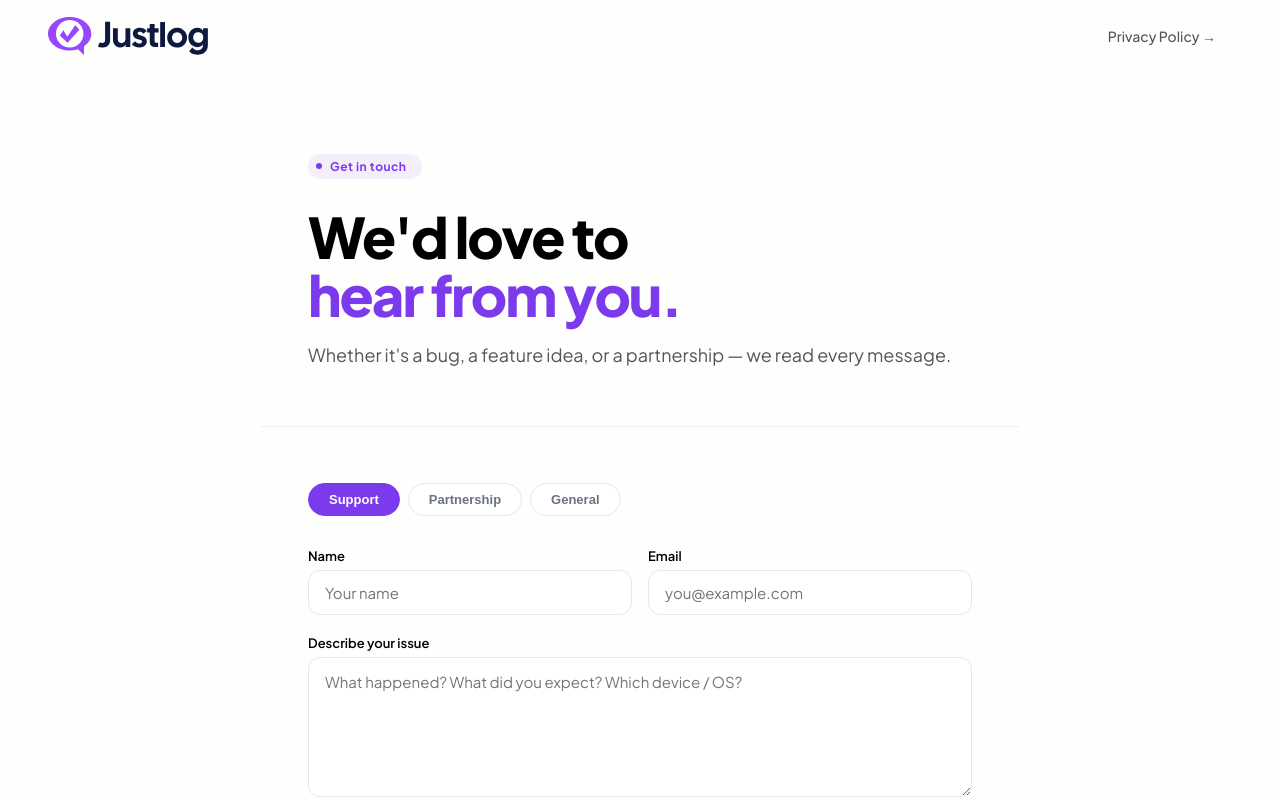
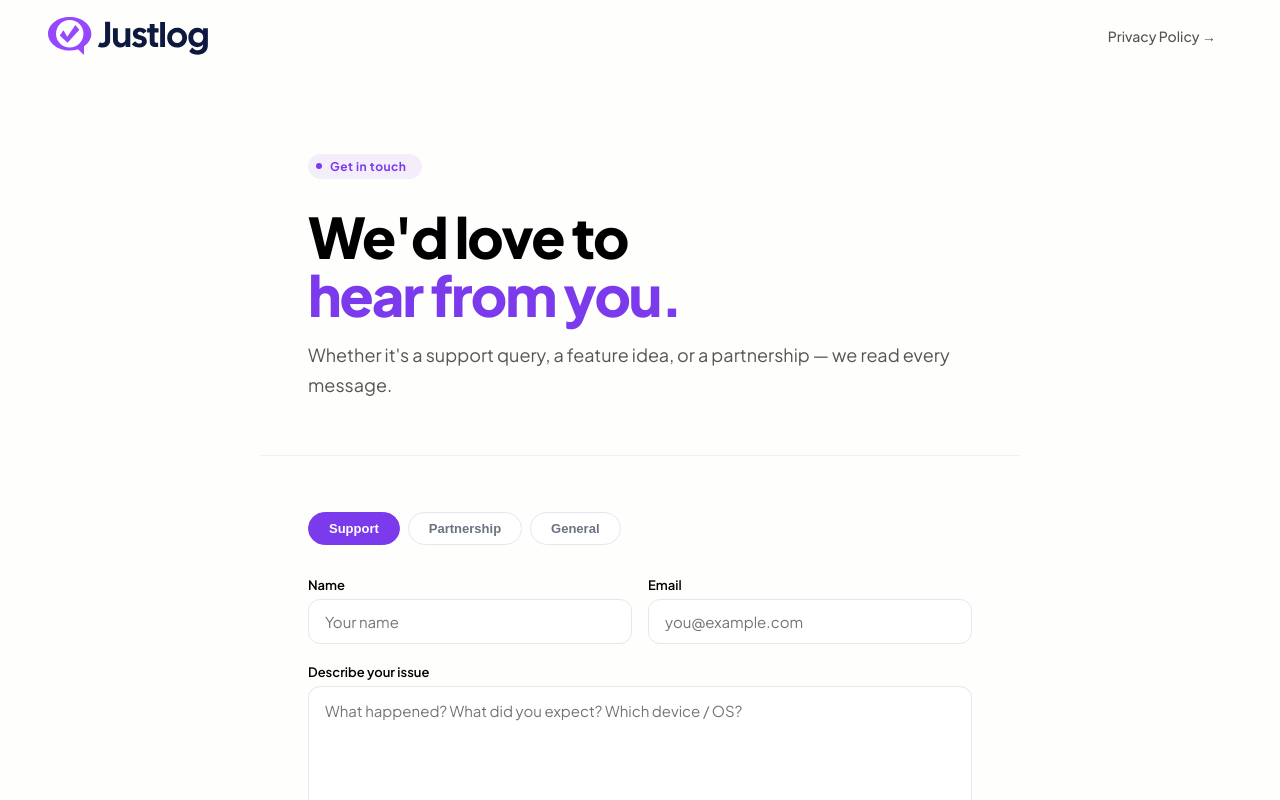
Before and after one commit to pavanjaya/justlog-landing-next, a Next.js app: page /contact in a window 1280 px wide. Shown: the top 800 px of the page. Built offline with nearby package versions, Linux system fonts and the light colour scheme.

Commit message:
Fix contact page subtitle copy

```diff
--- a/src/app/contact/page.tsx
+++ b/src/app/contact/page.tsx
@@ -81,7 +81,7 @@ export default function ContactPage() {
             Get in touch
           </div>
           <h1>We&apos;d love to<br /><em>hear from you.</em></h1>
-          <p className="hero-sub">Whether it&apos;s a bug, a feature idea, or a partnership — we read every message.</p>
+          <p className="hero-sub">Whether it&apos;s a support query, a feature idea, or a partnership — we read every message.</p>
         </div>
       </div>
 
```
